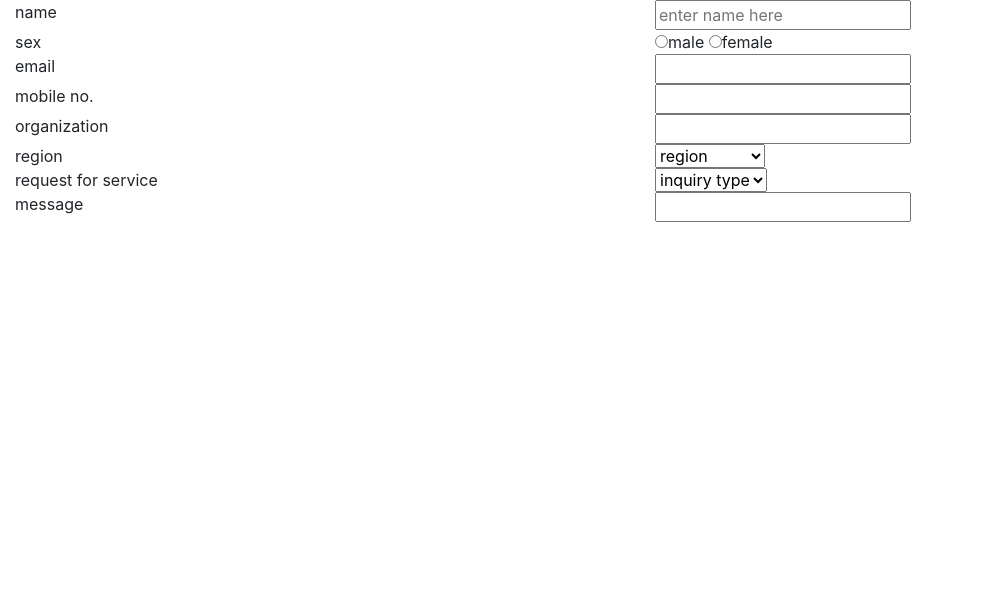
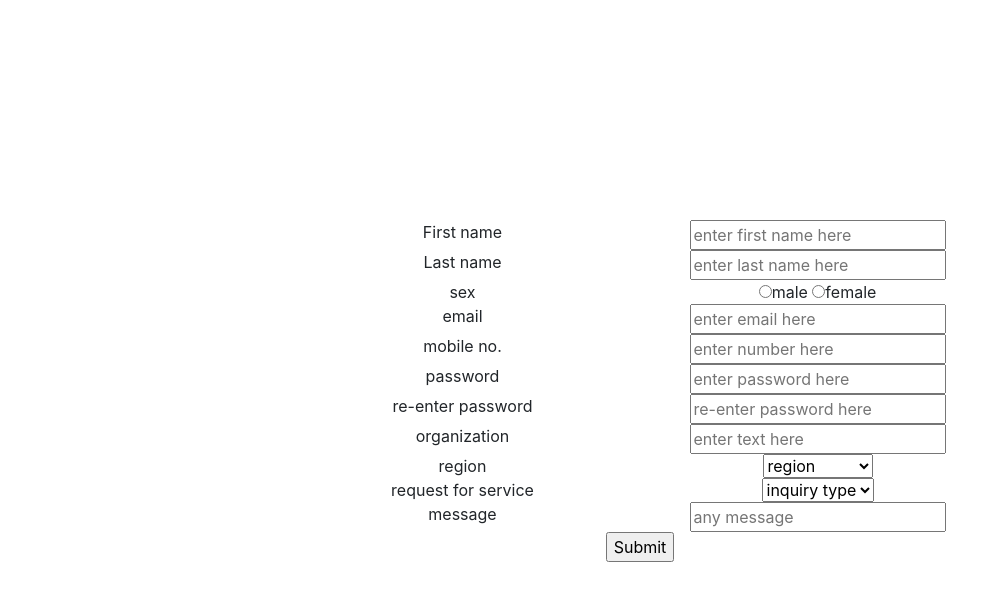
Before and after one commit to 761448/761448project1.github.io, a plain HTML site: page signup.html in a window 1280 px wide. Shown: the whole page, without its empty margins (0-993 px from the left). Drawn offline with nearby package versions, Linux system fonts and the light colour scheme; files that its build step writes are made by us from their sources.

Commit message:
Add files via upload

```diff
--- a/signup.html
+++ b/signup.html
@@ -9,20 +9,30 @@
             <script src="https://cdnjs.cloudflare.com/ajax/libs/popper.js/1.14.7/umd/popper.min.js" integrity="sha384-UO2eT0CpHqdSJQ6hJty5KVphtPhzWj9WO1clHTMGa3JDZwrnQq4sF86dIHNDz0W1" crossorigin="anonymous"></script>
             <script src="https://stackpath.bootstrapcdn.com/bootstrap/4.3.1/js/bootstrap.min.js" integrity="sha384-JjSmVgyd0p3pXB1rRibZUAYoIIy6OrQ6VrjIEaFf/nJGzIxFDsf4x0xIM+B07jRM" crossorigin="anonymous"></script>
 
+            <link rel="stylesheet" href="css/signin.css">
+            <script src="js/signup.js"></script>
 
     </head>
     <body>
-        <form>
-            <div class="container-fluid">
-                <div class="row">
+        <form name="signup" onsubmit="return validateForm()" method="POST">
+            <div class="container-fluid" id="center">
+                <div class="row" id="breakrow">
                     <div class="col">
-                        name
+                        First name
                     </div>
                     <div class="col">
-                        <input type="text" placeholder="enter name here">
+                        <input type="text" placeholder="enter first name here" name="firstname">
                     </div>
                 </div>
-                <div class="row">
+                <div class="row" id="breakrow">
+                    <div class="col">
+                        Last name
+                    </div>
+                    <div class="col">
+                        <input type="text" placeholder="enter last name here" name="lastname">
+                    </div>
+                </div>
+                <div class="row" id="breakrow">
                     <div class="col">
                         sex
                     </div>
@@ -31,31 +41,47 @@
                         <input type="radio" name="radio1">female
                     </div>
                 </div>
-                <div class="row">
+                <div class="row" id="breakrow">
                     <div class="col">
                         email
                     </div>
                     <div class="col">
-                        <input type="email">
+                        <input type="email" placeholder="enter email here" name="email">
                     </div>
                 </div>
-                <div class="row">
+                <div class="row" id="breakrow">
                     <div class="col">
                         mobile no.
                     </div>
                     <div class="col">
-                        <input type="number">
+                        <input type="number" placeholder="enter number here" name="mobilenum">
                     </div>
                 </div>
-                <div class="row">
+                <div class="row" id="breakrow">
+                    <div class="col">
+                        password
+                    </div>
+                    <div class="col">
+                        <input type="password" placeholder="enter password here" name="password">
+                    </div>
+                </div>
+                <div class="row" id="breakrow">
+                    <div class="col">
+                        re-enter password
+                    </div>
+                    <div class="col">
+                        <input type="password" placeholder="re-enter password here" name="re-password">
+                    </div>
+                </div>
+                <div class="row" id="breakrow">
                     <div class="col">
                         organization
                     </div>
                     <div class="col">
-                        <input type="text">
+                        <input type="text" placeholder="enter text here">
                     </div>
                 </div>
-                <div class="row">
+                <div class="row" id="breakrow">
                     <div class="col">
                         region
                     </div>
@@ -68,7 +94,7 @@
                         </select>
                     </div>
                 </div>
-                <div class="row">
+                <div class="row" id="breakrow">
                     <div class="col">
                         request for service
                     </div>
@@ -81,12 +107,17 @@
                         </select>
                     </div>
                 </div>
-                <div class="row">
+                <div class="row" id="breakrow">
                     <div class="col">
                         message
                     </div>
                     <div class="col">
-                        <input type="text">
+                        <input type="text" placeholder="any message">
+                    </div>
+                </div>
+                <div class="row" id="breakrow">
+                    <div class="col">
+                        <input type="submit" value="Submit">
                     </div>
                 </div>
             </div>
```
Also changed, not shown: signup.js (added, +21 -0 lines).
